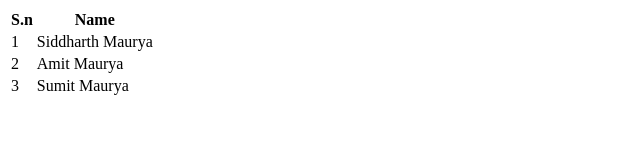
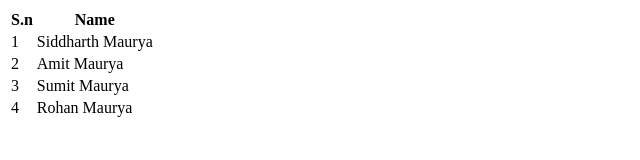
Before and after one commit to sidtm521/staticwebapp, a plain HTML site: page index.html in a window 1280 px wide. Shown: the whole page, without its empty margins (0-640 px from the left). Drawn offline with Linux system fonts and the light colour scheme.

Commit message:
third changes

```diff
--- a/index.html
+++ b/index.html
@@ -23,6 +23,10 @@
             <td>3</td>
             <td>Sumit Maurya</td>
         </tr>
+        <tr>
+            <td>4</td>
+            <td>Rohan Maurya</td>
+        </tr>
     </table>
 
 </body>
```
